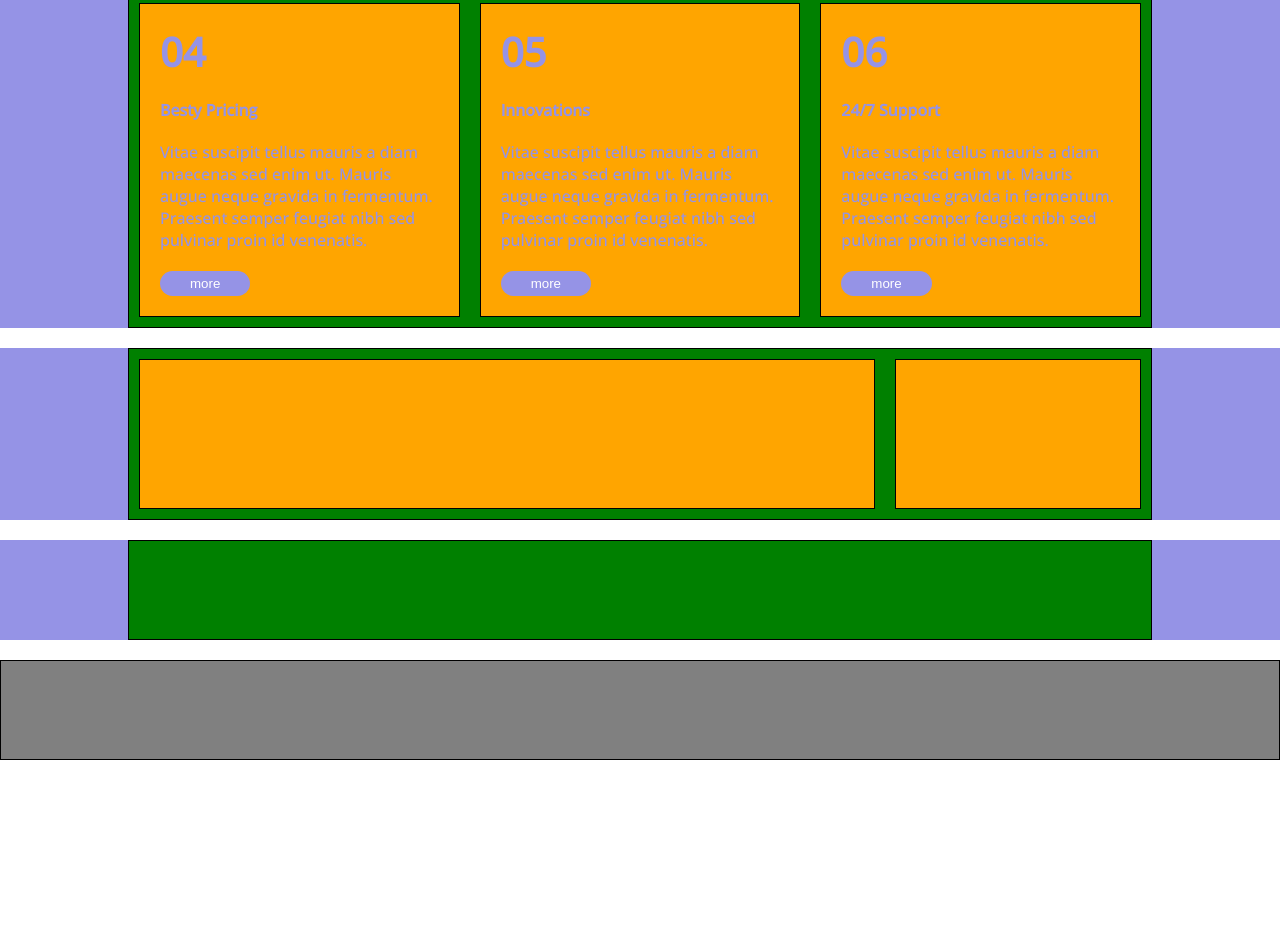
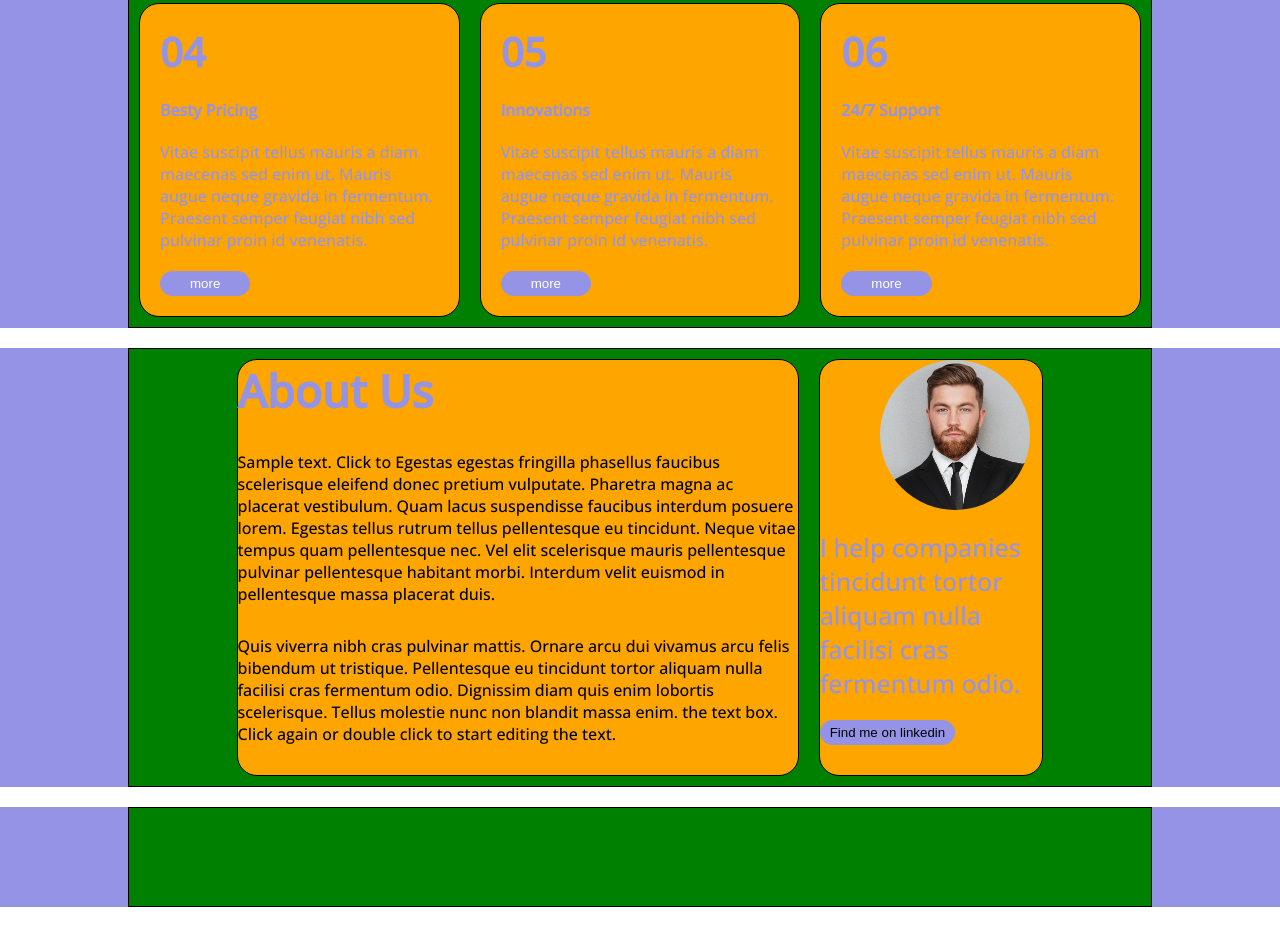
Before and after one commit to Matteo-Sarrecchia/htmlcss-responsive-layout, a plain HTML site: page index.html in a window 1280 px wide. Shown: the part 3243-4169 px from the top of the page. Before the commit the page ends 4003 px from the top, so only its background shows below. Drawn offline with nearby package versions, Linux system fonts and the light colour scheme.

Commit message:
about us section

```diff
--- a/css/style.css
+++ b/css/style.css
@@ -357,6 +357,7 @@ header{
 .container.benefits .col{
     background-color: orange;
     border: 1px solid black;
+    border-radius: 20px;
     min-height: 150px;
     margin: 10px;
     width: calc(100%/3 - 20px);
@@ -413,23 +414,60 @@ header{
 }
 
 /* about-ass section */
-.container.about-ass{
+.container.about-us{
     display: flex;
+    justify-content: center;
 }
 
-.about-ass .col{
+.about-us .col{
     background-color: orange;
     border: 1px solid black;
+    border-radius: 20px;
     min-height: 150px;
     margin: 10px;
 }
 
 .about-par{
-    width: 75%;
+    width: 55%;
 }
 
 .about-img{
-    width: 25%;
+    width: 22%;
+}
+
+.about-par h2{
+    font-size: 45px;
+    margin-bottom: 30px;
+    color: #9593e6;
+}
+
+.about-par p{
+    margin-bottom: 30px;
+}
+
+.sub-about-img{
+    width: 150px;
+    min-height: 150px;
+    background-image: url(../img/about.jpg);
+    background-size: cover;
+    background-position: center;
+    border-radius: 50%;
+    margin-left: 60px;
+}
+
+.col.about-img p{
+    font-size: 25px;
+    color: #9593e6;
+    margin-top: 20px;
+}
+
+.col.about-img input{
+    padding: 5px 10px;
+    border-radius: 20px;
+    padding: 5px 10px;
+    margin-top: 20px;
+    border: none;
+    background-color: #9593e6;
 }
 
 /* about-ass mobile */
--- a/index.html
+++ b/index.html
@@ -261,9 +261,24 @@
 
         <!-- about ass section -->
         <section>
-            <div class="container about-ass">
-                <div class="col about-par"></div>
-                <div class="col about-img"></div>
+            <div class="container about-us">
+                <div class="col about-par">
+                    <h2>About Us</h2>
+                    <p>
+                        Sample text. Click to Egestas egestas fringilla phasellus faucibus scelerisque eleifend donec pretium vulputate. Pharetra magna ac placerat vestibulum. Quam lacus suspendisse faucibus interdum posuere lorem. Egestas tellus rutrum tellus pellentesque eu tincidunt. Neque vitae tempus quam pellentesque nec. Vel elit scelerisque mauris pellentesque pulvinar pellentesque habitant morbi. Interdum velit euismod in pellentesque massa placerat duis.
+                    </p>
+                    <p>
+                        Quis viverra nibh cras pulvinar mattis. Ornare arcu dui vivamus arcu felis bibendum ut tristique. Pellentesque eu tincidunt tortor aliquam nulla facilisi cras fermentum odio. Dignissim diam quis enim lobortis scelerisque. Tellus molestie nunc non blandit massa enim. the text box. Click again or double click to start editing the text.
+                    </p>
+                </div>
+
+                <div class="col about-img">
+                    <div class="sub-about-img"></div>
+                    <p>
+                        I help companies tincidunt tortor aliquam nulla facilisi cras fermentum odio.
+                    </p>
+                    <input class="button-about" type="button" value="Find me on linkedin">
+                </div>
             </div>
         </section>
 
```
